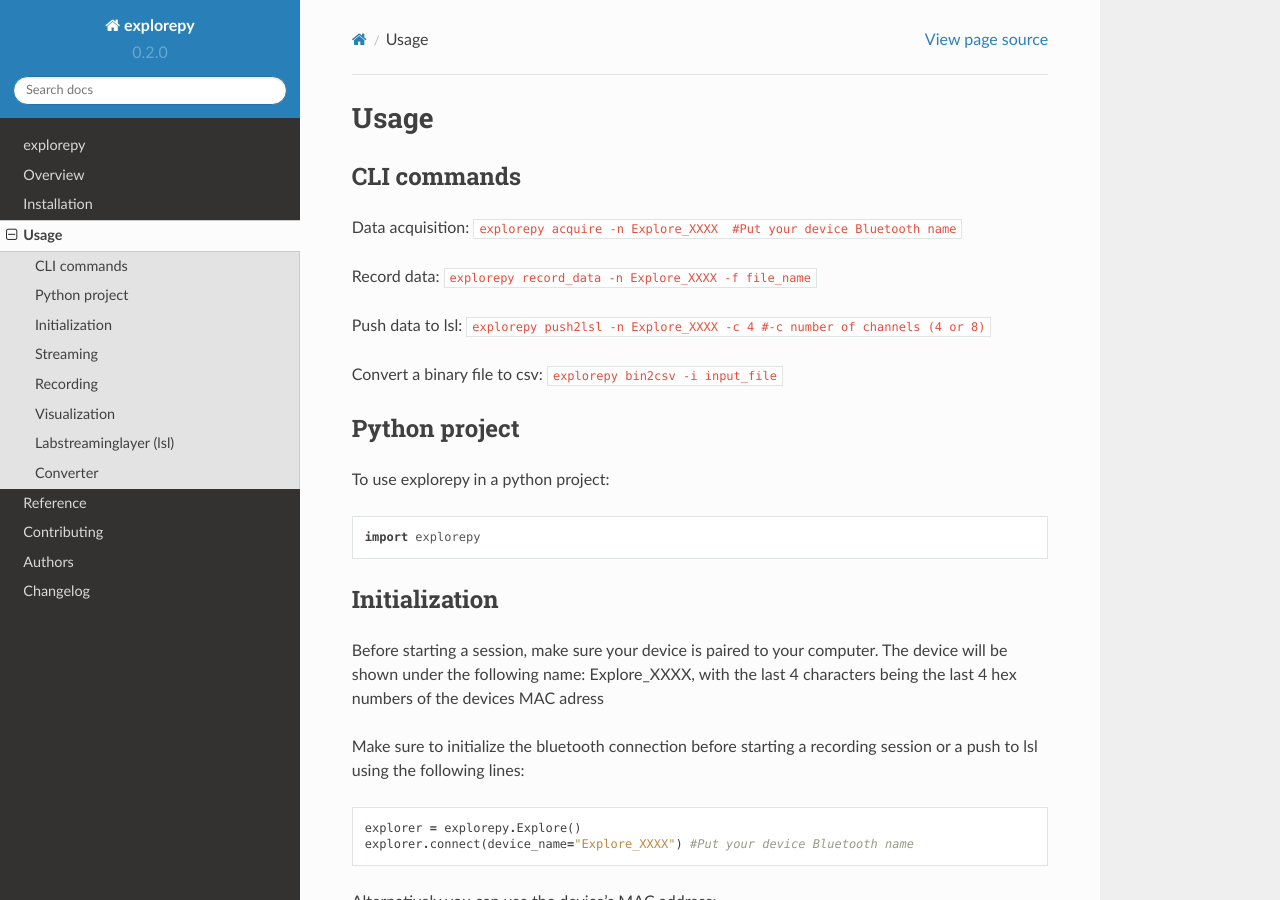
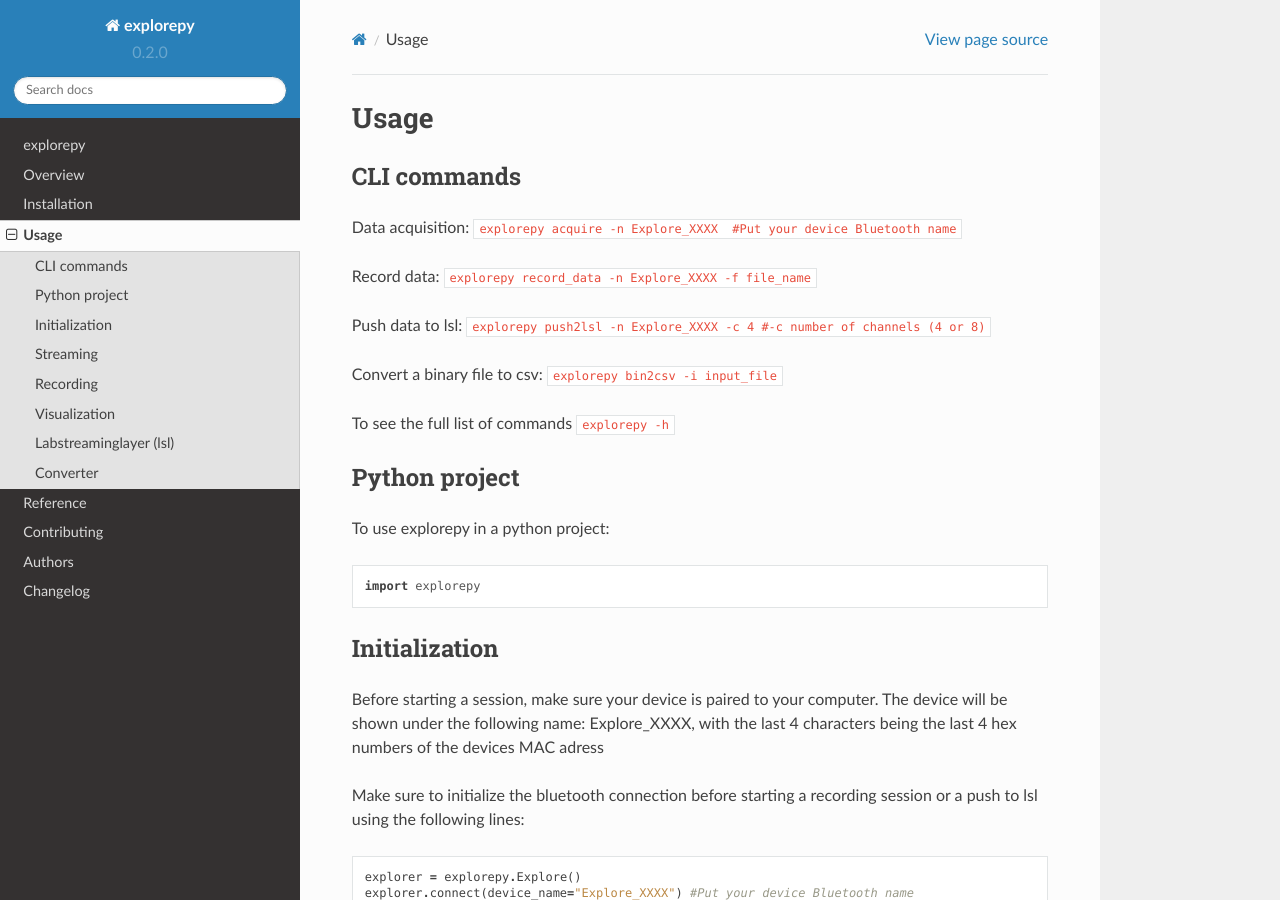
Before and after one commit to EEGKit/explorepy, a Sphinx documentation site: the page built from docs/usage.rst, in a window 1280 px wide and 900 px high. Built offline with Sphinx 7.4.7 and the Read the Docs theme 2.0.0, drawn with Linux system fonts in a browser that asks for light colours.

Commit message:
add help

```diff
--- a/docs/usage.rst
+++ b/docs/usage.rst
@@ -12,6 +12,7 @@ Push data to lsl: ``explorepy push2lsl -n Explore_XXXX -c 4 #-c number of channe
 
 Convert a binary file to csv: ``explorepy bin2csv -i input_file``
 
+To see the full list of commands ``explorepy -h``
 
 Python project
 ^^^^^^^^^^^^^^
```
